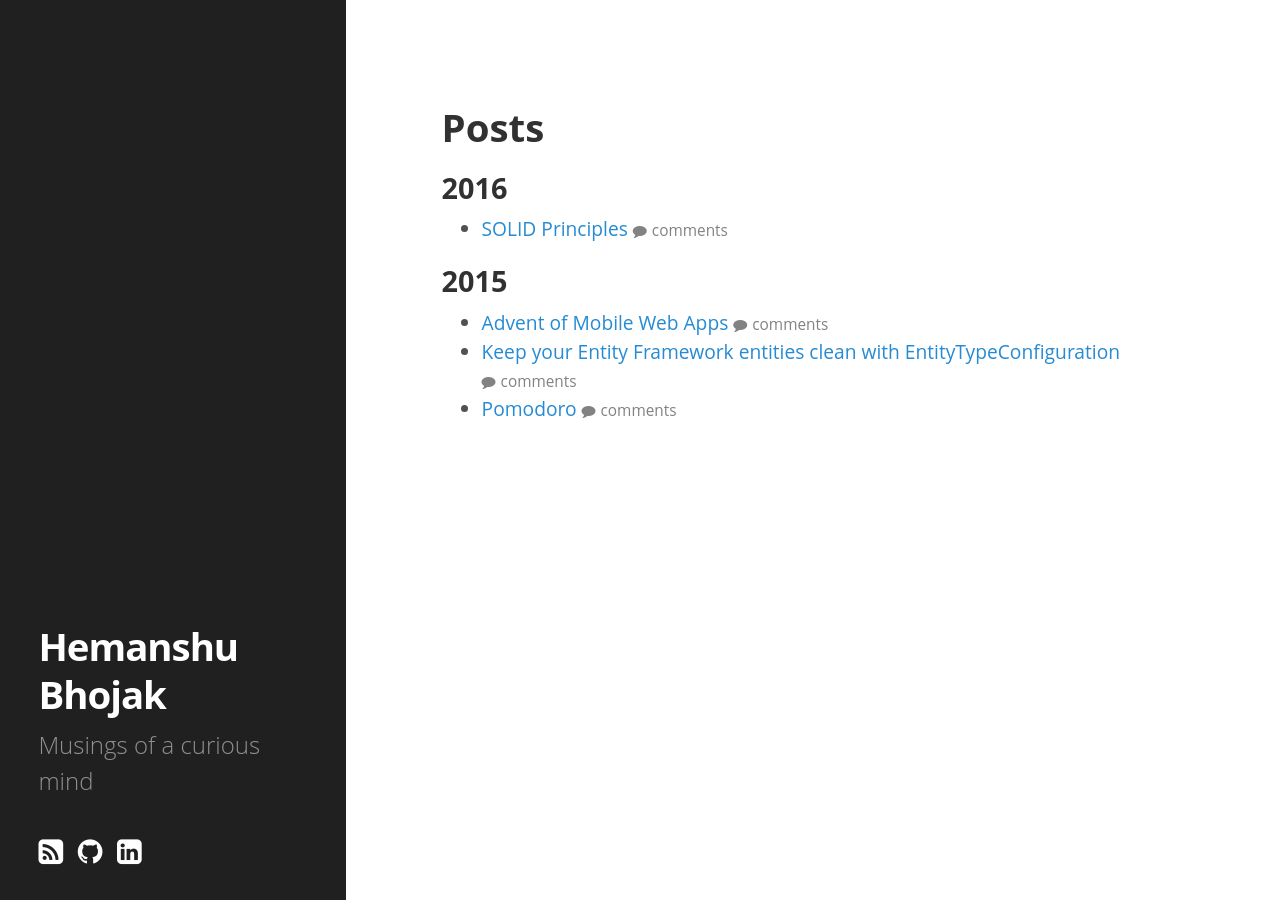
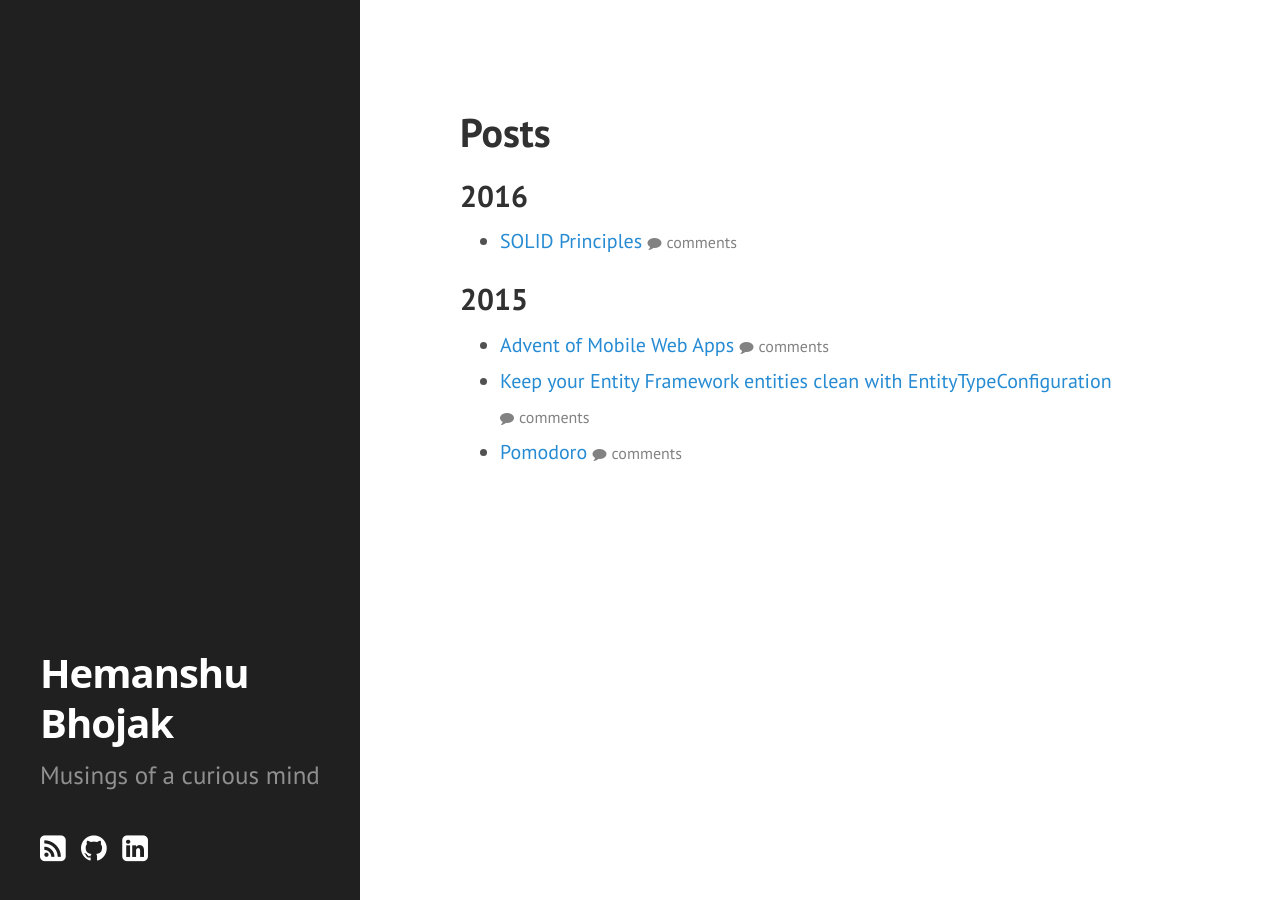
Before and after one commit to technoheman/hemanshubhojak.com, a Jekyll site: the page built from index.html, in a window 1280 px wide. Built offline with Jekyll 4.4.1, drawn with Linux system fonts in a browser that asks for light colours; comment, search, counter and statistics services are not loaded.

Commit message:
Cosmetic <Hemanshu>

```diff
--- a/_sass/_hyde.scss
+++ b/_sass/_hyde.scss
@@ -32,16 +32,16 @@
  */
 
 html {
-  font-family: 'Open Sans', sans-serif;
+  font-family: "PT Sans", Helvetica, Arial, sans-serif;
 }
 @media (min-width: 48em) {
   html {
-    font-size: 1.2em;
+    font-size: 16px;
   }
 }
 @media (min-width: 58em) {
   html {
-    font-size: 1.2em;
+    font-size: 20px;
   }
 }
 
--- a/_sass/_poole.scss
+++ b/_sass/_poole.scss
@@ -50,7 +50,7 @@
 html {
   font-family: 'Open Sans', sans-serif;
   font-size: 1.4rem;
-  line-height: 1.5;
+  line-height: 1.75em;
 }
 @media (min-width: 38em) {
   html {
```
